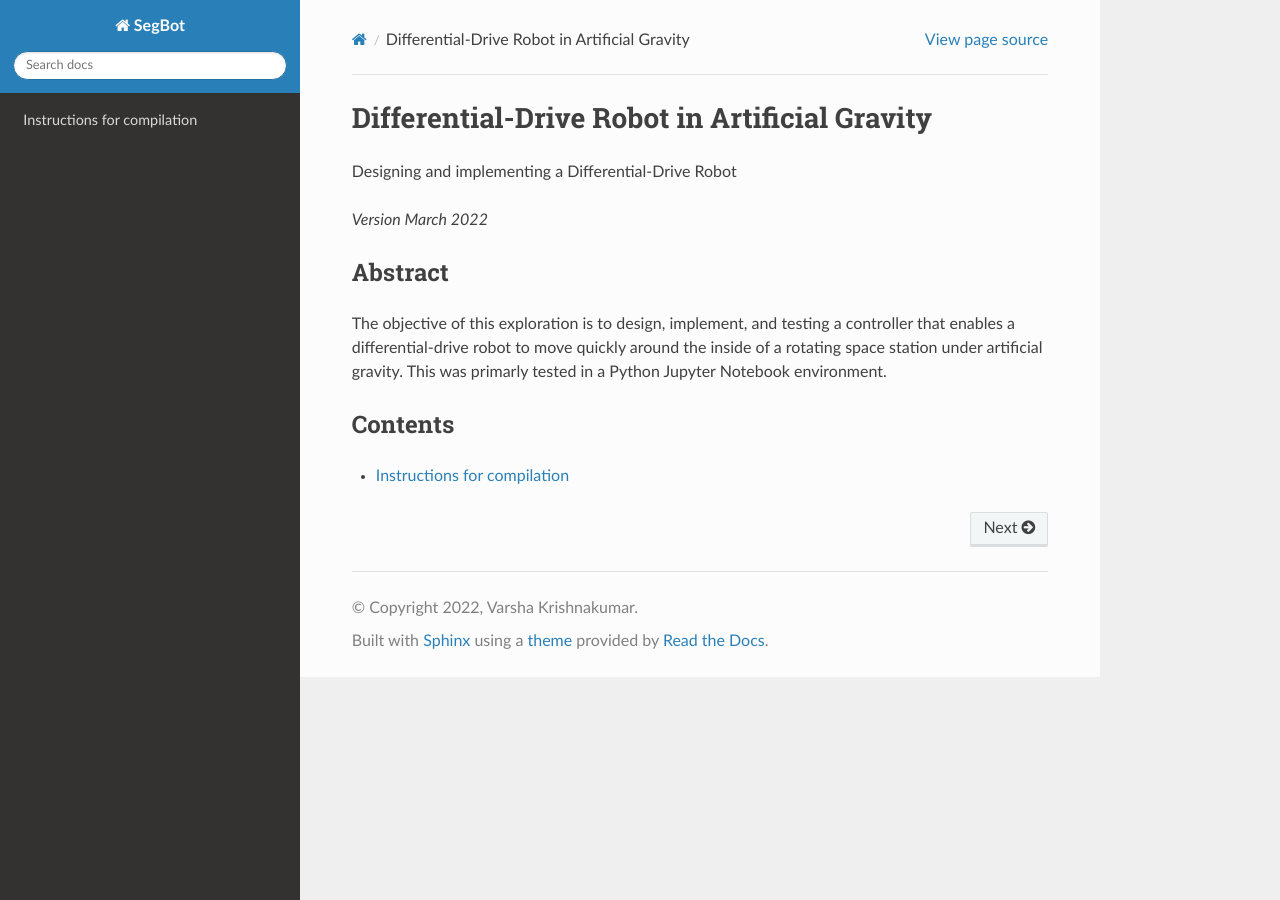
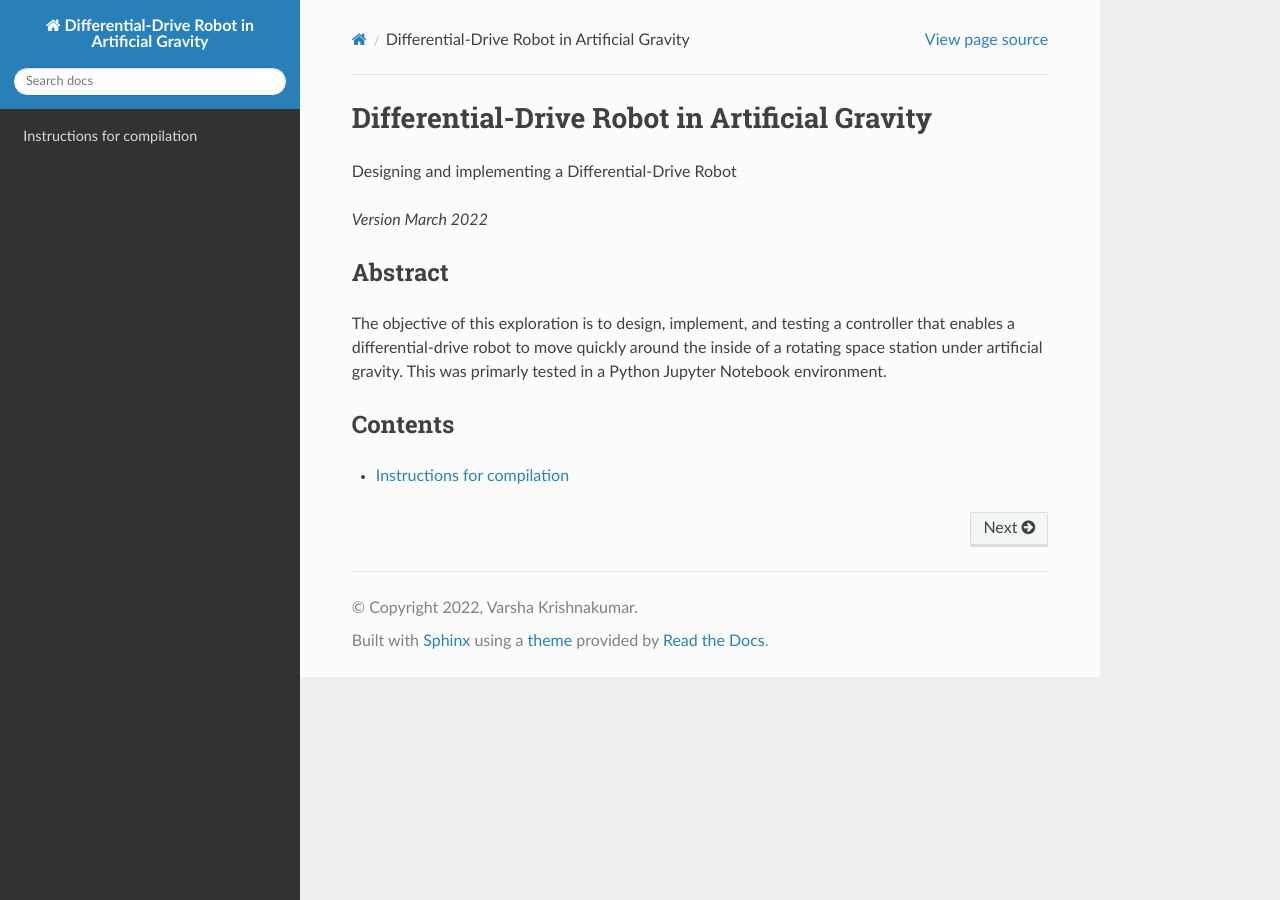
Before and after one commit to varshakrishnakumar/AE-353-Design-Project-2, a Sphinx documentation site: the page built from docs/source/index.rst, in a window 1280 px wide. Built offline with Sphinx 7.4.7 and the Read the Docs theme 2.0.0, drawn with Linux system fonts in a browser that asks for light colours.

Commit message:
Theme formatting

```diff
--- a/docs/source/conf.py
+++ b/docs/source/conf.py
@@ -17,7 +17,7 @@
 
 # -- Project information -----------------------------------------------------
 
-project = 'SegBot'
+project = 'Differential-Drive Robot in Artificial Gravity'
 copyright = '2022, Varsha Krishnakumar'
 author = 'Varsha Krishnakumar'
 
@@ -38,6 +38,7 @@ templates_path = ['_templates']
 
 # The root document.
 root_doc = 'index'
+master_doc = 'index'
 
 # List of patterns, relative to source directory, that match files and
 # directories to ignore when looking for source files.
@@ -61,6 +62,8 @@ html_theme_path = [sphinx_rtd_theme.get_html_theme_path()]
 # documentation.
 html_theme_options = {
    'collapse_navigation': False,
+   'sticky_navigation': True,
+   'titles_only': True,
 
 }
 
```
